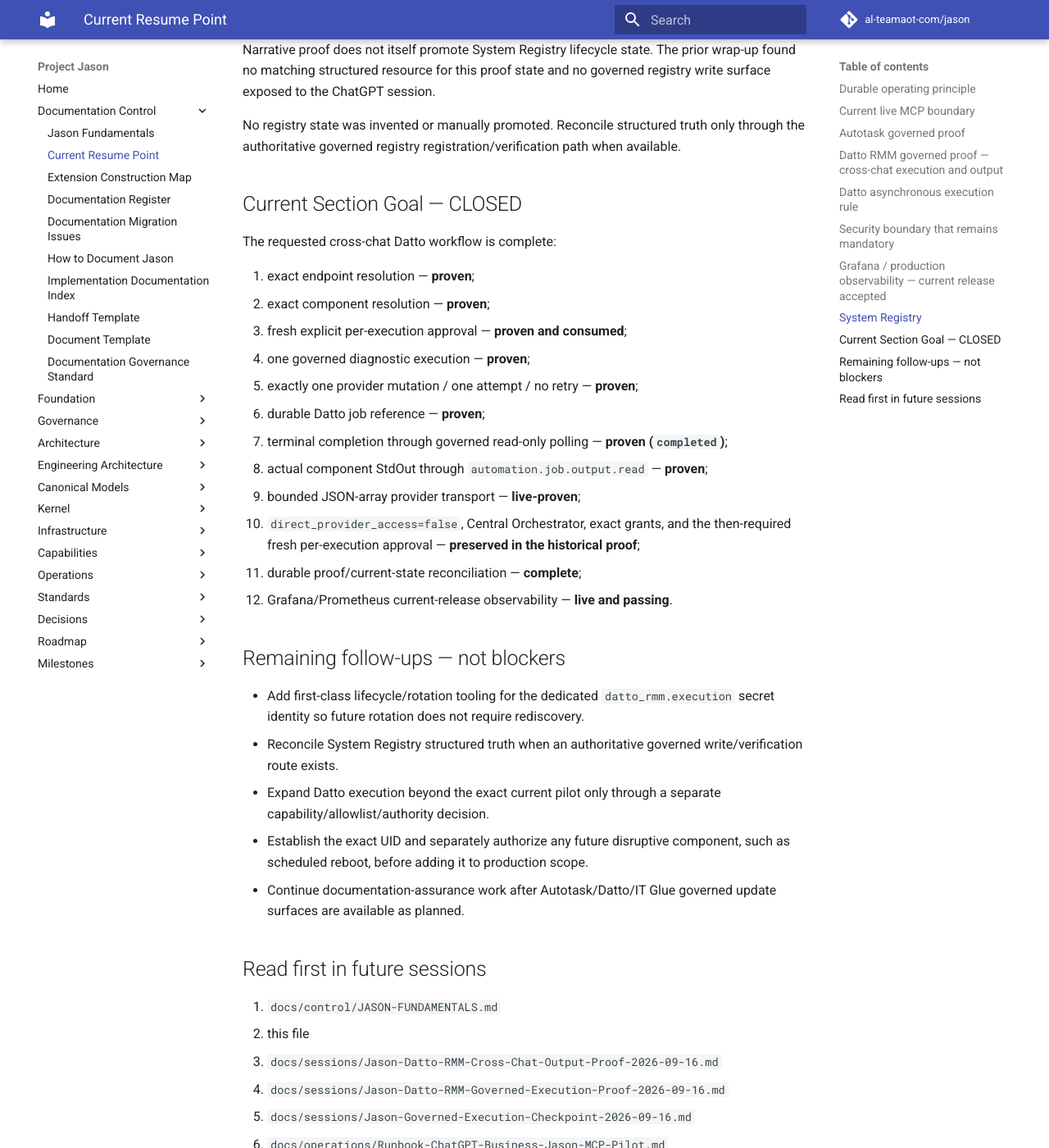
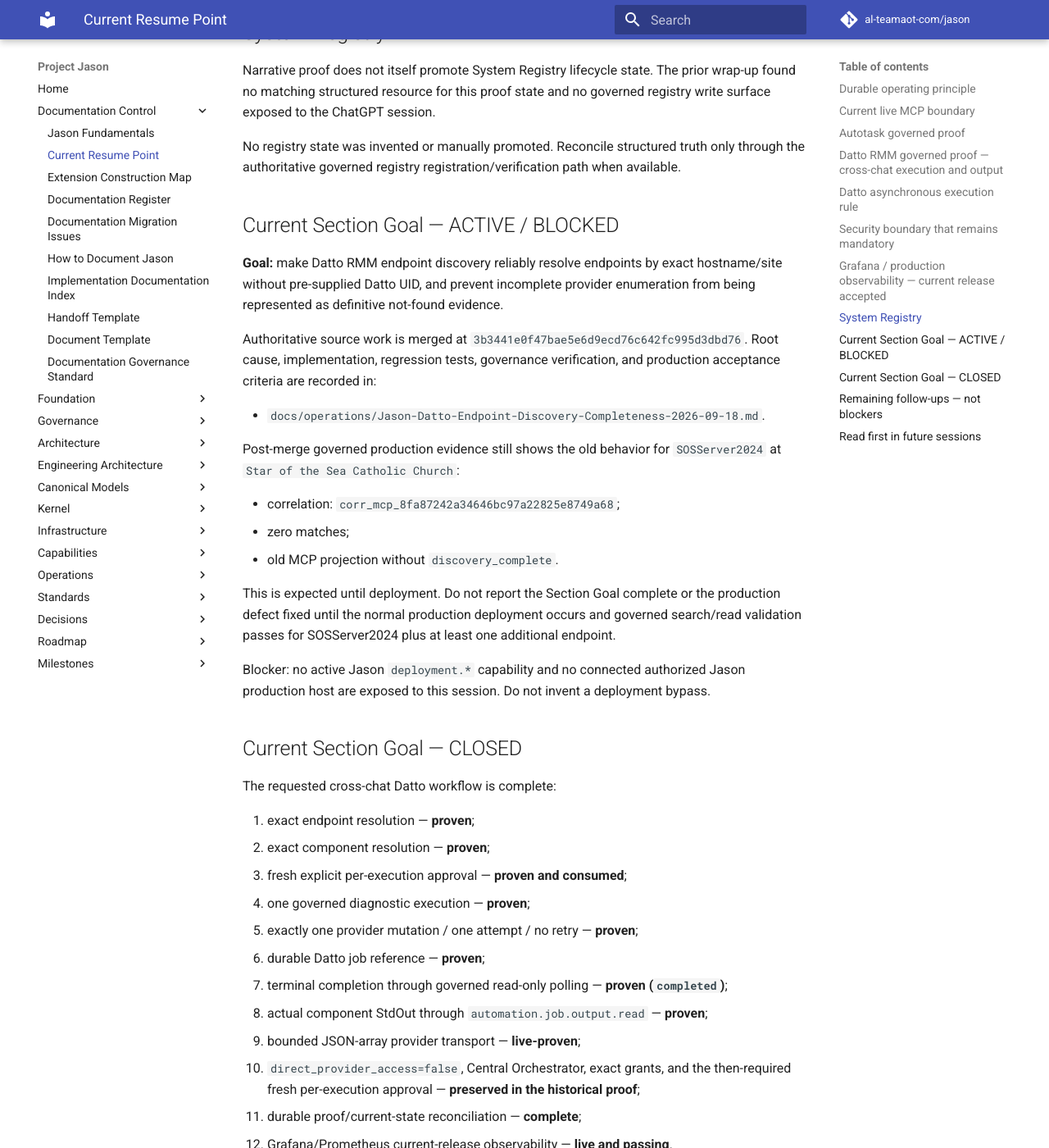
Before and after one commit to al-teamaot-com/jason, an MkDocs documentation site: the page built from docs/control/CURRENT.md, in a window 1280 px wide and 1400 px high, scrolled down 5568 px. Shown: the whole window at 82% size. Built offline with MkDocs 1.6.1 and Material for MkDocs 9.7.7, drawn with Linux system fonts in a browser that asks for light colours; comment, search, counter and statistics services are not loaded; some of the changed text lies outside the part shown.

Commit message:
Set current Section Goal to Datto discovery deployment-blocked

```diff
--- a/docs/control/CURRENT.md
+++ b/docs/control/CURRENT.md
@@ -1,7 +1,7 @@
 # Project Jason — Current Resume Point
 
-**Updated:** 2026-09-16
-**Status:** The bounded governed-action path for Autotask and Datto RMM through ChatGPT is live-proven. Datto is additionally cross-chat proven for exact target/component resolution, fresh per-execution approval, one-attempt execution, terminal job verification, governed component StdOut retrieval, and current-release Grafana/Prometheus observability. The current Section Goal is complete.
+**Updated:** 2026-09-18
+**Status:** A new Section Goal is active: Datto endpoint hostname/site discovery completeness. The source fix is merged to the authoritative branch at `3b3441e0f47bae5e6d9ecd76c642fc995d3dbd76`, but production deployment is blocked because this session has no authorized production deployment capability/host access. The live MCP remains healthy and governed, but still exhibits the pre-fix endpoint-search contract; therefore this Section Goal is not complete.
 **Canonical purpose:** Human-readable resume point. Volatile production facts still require fresh runtime evidence before consequential change.
 
 ## Durable operating principle
@@ -169,6 +169,24 @@
 
 No registry state was invented or manually promoted. Reconcile structured truth only through the authoritative governed registry registration/verification path when available.
 
+## Current Section Goal — ACTIVE / BLOCKED
+
+**Goal:** make Datto RMM endpoint discovery reliably resolve endpoints by exact hostname/site without pre-supplied Datto UID, and prevent incomplete provider enumeration from being represented as definitive not-found evidence.
+
+Authoritative source work is merged at `3b3441e0f47bae5e6d9ecd76c642fc995d3dbd76`. Root cause, implementation, regression tests, governance verification, and production acceptance criteria are recorded in:
+
+- `docs/operations/Jason-Datto-Endpoint-Discovery-Completeness-2026-09-18.md`.
+
+Post-merge governed production evidence still shows the old behavior for `SOSServer2024` at `Star of the Sea Catholic Church`:
+
+- correlation: `corr_mcp_8fa87242a34646bc97a22825e8749a68`;
+- zero matches;
+- old MCP projection without `discovery_complete`.
+
+This is expected until deployment. Do not report the Section Goal complete or the production defect fixed until the normal production deployment occurs and governed search/read validation passes for SOSServer2024 plus at least one additional endpoint.
+
+Blocker: no active Jason `deployment.*` capability and no connected authorized Jason production host are exposed to this session. Do not invent a deployment bypass.
+
 ## Current Section Goal — CLOSED
 
 The requested cross-chat Datto workflow is complete:
```
